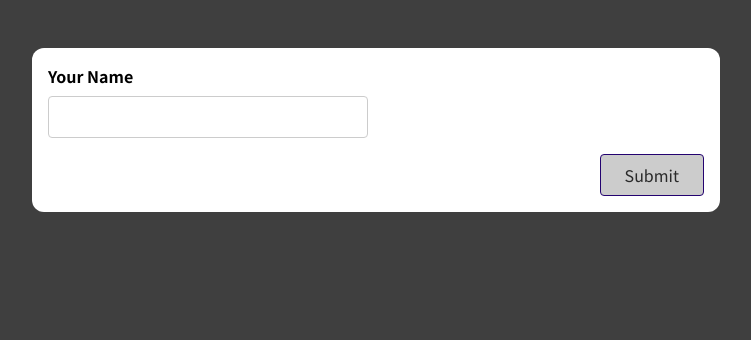
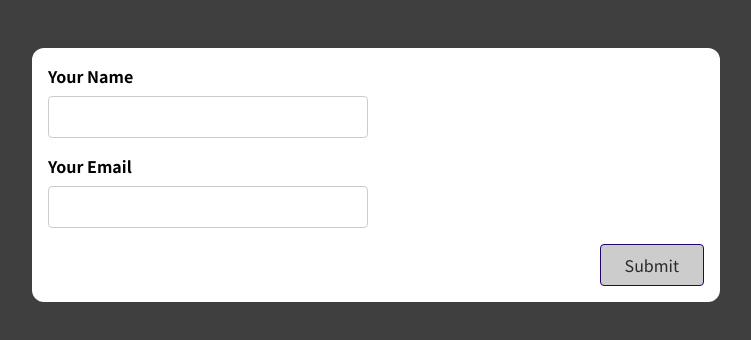
Before and after one commit to harini24/react-forms-and-user-input, a React (Create React App) app: page / in a window 1280 px wide. Shown: the top 340 px of the page, without its empty margins (264-1015 px from the left). Built offline with nearby package versions, Linux system fonts and the light colour scheme.

Commit message:
addded aditional email field

```diff
--- a/src/components/SimpleInput.js
+++ b/src/components/SimpleInput.js
@@ -2,28 +2,37 @@ import { useEffect, useRef, useState } from 'react'
 
 const SimpleInput = (props) => {
   const [enteredname, setEnteredName] = useState('')
+  const [enteredEmail, setEnteredEmail] = useState('')
   // const [enteredNameIsValid, setEmteredNameIsValid] = useState(true) // its not menaningful to set a invalid value as true
   const [enterednameTouched, setEnteredNameTouched] = useState(false)
+  const [enteredEmailTouched, setEnteredEmailTouched] = useState(false)
   const [formIsValid, setFormIsvalid] = useState(false)
 
   const enteredNameIsValid = enteredname.trim() !== ''
-  const nameInputIsInvalue = !enteredNameIsValid && enterednameTouched
+  const nameInputIsInvalid = !enteredNameIsValid && enterednameTouched
+
+  const enteredEmailIsValid = enteredEmail.indexOf('@') !== -1
+  const emailInputIsInvalid = !enteredEmailIsValid && enteredEmailTouched
 
   useEffect(() => {
-    if (enteredNameIsValid) {
+    if (enteredNameIsValid && enteredEmailIsValid) {
       setFormIsvalid(true)
     } else {
       setFormIsvalid(false)
     }
-  }, [enteredNameIsValid])
+  }, [enteredNameIsValid, enteredEmailIsValid])
+
   const formSubmisstionhandler = (e) => {
     e.preventDefault();
     setEnteredNameTouched(true)
-    if (!enteredNameIsValid) {
+    setEnteredEmailTouched(true)
+    if (!enteredNameIsValid && !enteredEmailIsValid) {
       return
     }
     setEnteredName('')
+    setEnteredEmail('')
     setEnteredNameTouched(false)
+    setEnteredEmailTouched(false)
   }
 
   const nameInputBlur = e => {
@@ -34,13 +43,19 @@ const SimpleInput = (props) => {
     setEnteredName(e.target.value)
   }
 
-  const nameInputClasses = nameInputIsInvalue ? 'form-control invalid' : ' form-control '
+  const nameInputClasses = nameInputIsInvalid ? 'form-control invalid' : ' form-control '
+  const emailInputClasses = emailInputIsInvalid ? 'form-control invalid' : ' form-control '
   return (
     <form onSubmit={formSubmisstionhandler}>
       <div className={nameInputClasses}>
         <label htmlFor='name'>Your Name</label>
         <input type='text' id='name' value={enteredname} onBlur={nameInputBlur} onChange={setNameChangeHandler} />
-        {nameInputIsInvalue && <p className="error-text">Name should not be empty</p>}
+        {nameInputIsInvalid && <p className="error-text">Name should not be empty</p>}
+      </div>
+      <div className={emailInputClasses}>
+        <label htmlFor='name'>Your Email</label>
+        <input type='text' id='name' value={enteredEmail} onBlur={() => setEnteredEmailTouched(true)} onChange={(e) => setEnteredEmail(e.target.value)} />
+        {emailInputIsInvalid && <p className="error-text">Email should have @</p>}
       </div>
       <div className="form-actions">
         <button disabled={!formIsValid} type="submit">Submit</button>
--- /dev/null
+++ b/src/hooks/useInput.js
@@ -0,0 +1,5 @@
+const UseInput = () => {
+
+}
+
+export default useInput
```
Also changed, not shown: 1 other file (tests, documents, lock files or other folders).
